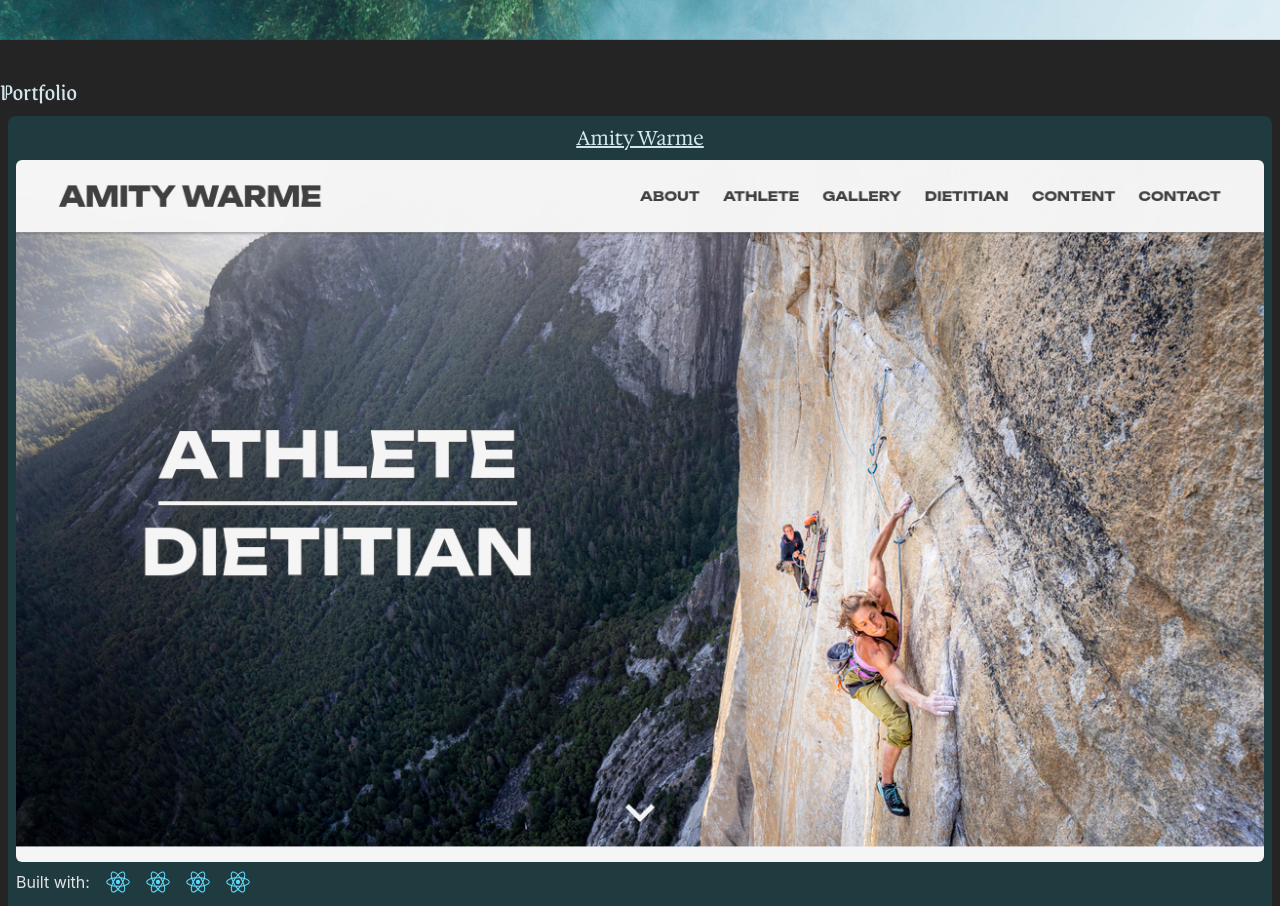
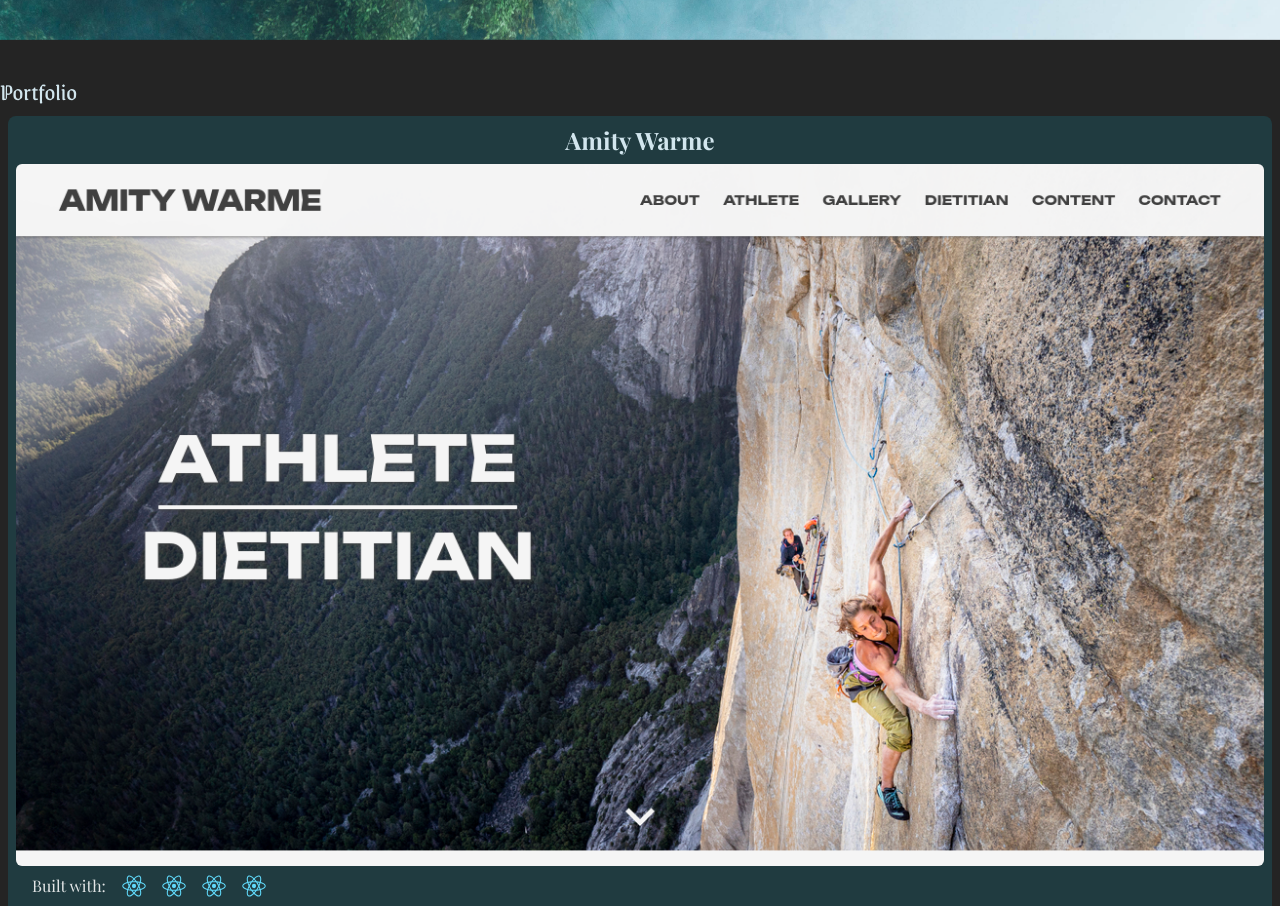
Before and after one commit to connorwarme/connorwarme.github.io, a React (Vite) app: page / in a window 1280 px wide. Shown: the part 760-1666 px from the top of the page. Built offline with nearby package versions, Linux system fonts and the light colour scheme.

Commit message:
More work on Card styling

```diff
--- a/src/components/Card.jsx
+++ b/src/components/Card.jsx
@@ -6,24 +6,30 @@ const Card = ({ item }) => {
   const [expanded, setExpanded] = useState(false)
   // need to change ToolUnit so that I can pass in the styling needed
 
+  const handleClick = () => {
+    setExpanded(!expanded)
+  }
   return (
     <>
     {
       item && item.title && (
-        <div className="bg-midnight-green/75 m-2 p-2 rounded-lg">
+        <div className="bg-midnight-green/75 m-2 p-2 rounded-lg font-play">
           <div className="flex mb-2 justify-center">
             <a className="w-inherit " href={item.url} target="_blank" rel="noreferrer">
-              <h3 className="text-xl text-wave-spray font-body underline">{item.title}</h3>
+              <h3 className="text-2xl text-wave-spray font-bold transition ease-in-out duration-150 hover:underline">{item.title}</h3>
             </a>
           </div>
           <CardImage item={item} />
-          <ul className="flex items-center">
+          <ul className="flex items-center ml-4">
           <label className="justify-self-start mr-2">Built with:</label>
           {
             item.tools.map((tool, index) => <ToolUnit key={index} unit={tool} />)
           }
           </ul>
-          <button>{expanded ? 'Minimize' : 'See More'}</button>
+          <div className="flex justify-center">
+            <button className="bg-moonstone text-midnight-green p-2 pl-4 pr-4 rounded-full m-2" onClick={handleClick}>{expanded ? 'Minimize' : 'See More'}</button>
+          </div>
+
         </div>
       )
     }
```
